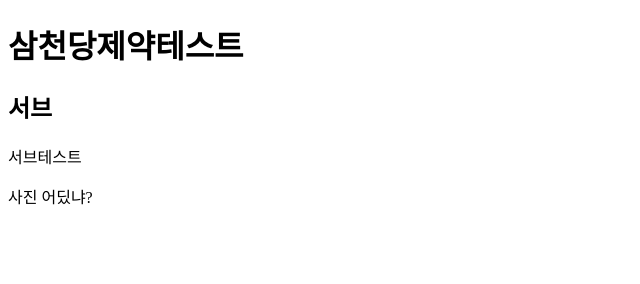
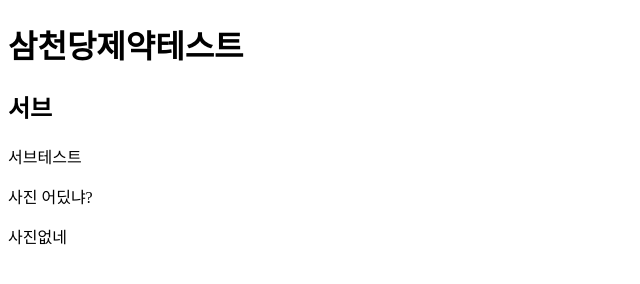
Before and after one commit to a01039777440-cpu/SCD, a plain HTML site: page sub/sub.html in a window 1280 px wide. Shown: the whole page, without its empty margins (0-640 px from the left). Drawn offline with Linux system fonts and the light colour scheme.

Commit message:
사진없네

```diff
--- a/sub/sub.html
+++ b/sub/sub.html
@@ -10,5 +10,6 @@
    <h2>서브</h2>
    <p>서브테스트</p>
    <p>사진 어딨냐?</p>
+   <p>사진없네</p>
 </body>
 </html>
```
